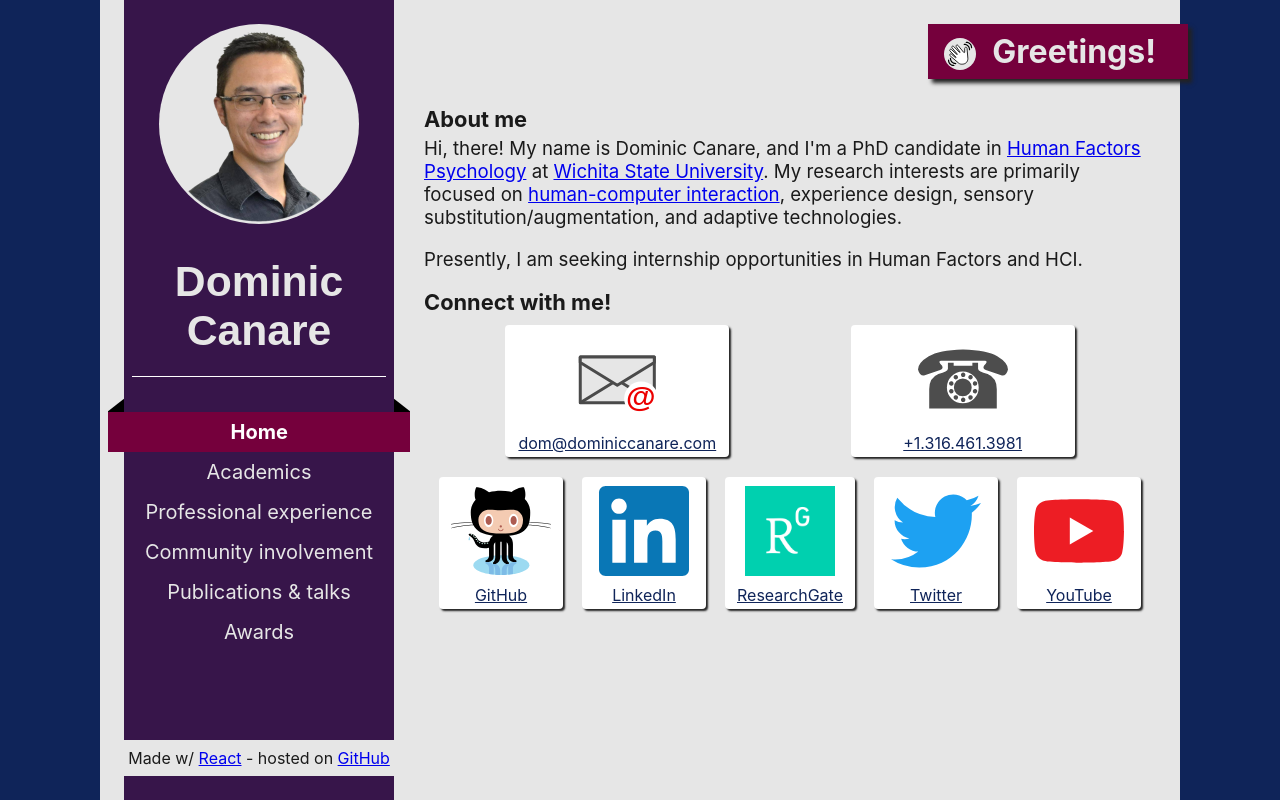
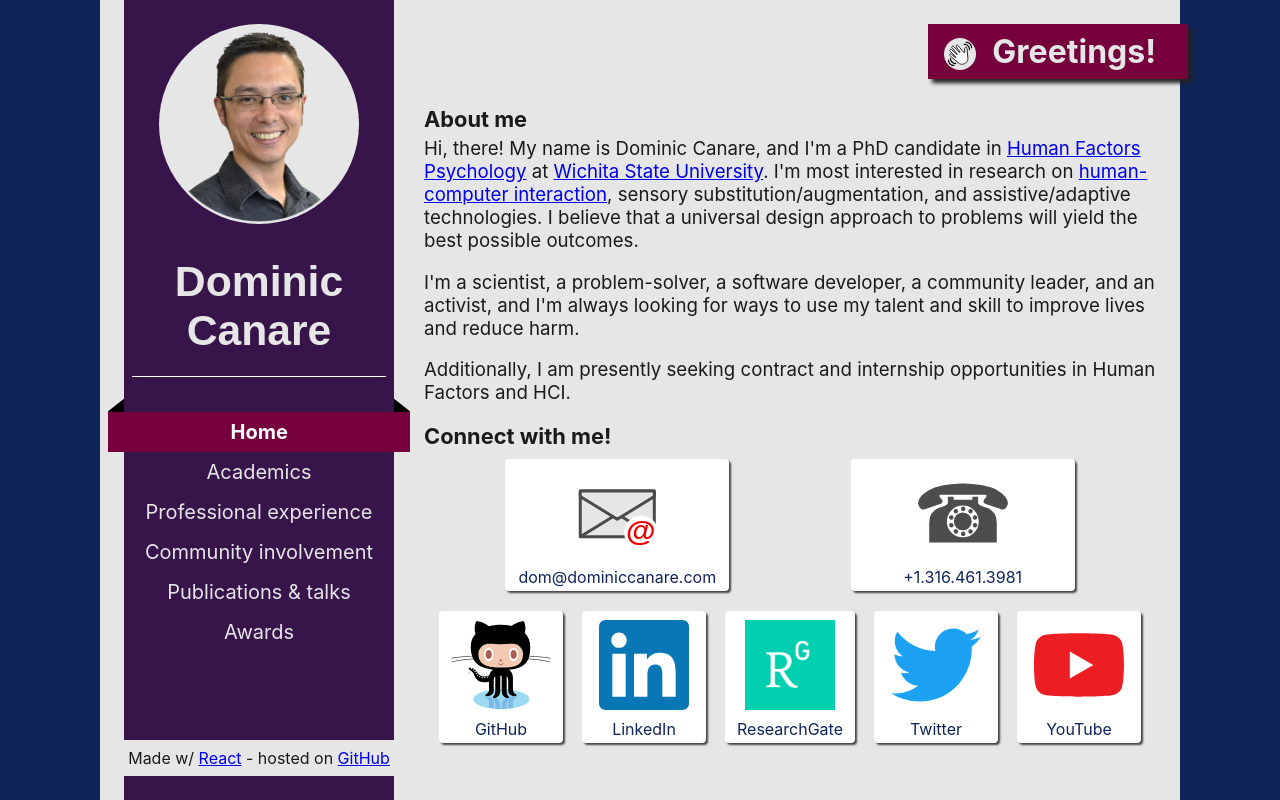
Before and after one commit to domstoppable/domstoppable.github.io, a React (Create React App) app: page / in a window 1280 px wide. Built offline with nearby package versions, Linux system fonts and the light colour scheme.

Commit message:
Add home intro + visual tweaks

```diff
--- a/src/pages/home.js
+++ b/src/pages/home.js
@@ -48,8 +48,9 @@ export default class Page extends Component {
 				<div className="content">
 					<img src={headshot} width="256" height="256" className="logo" alt="Dominic Canare headshot"/>
 					<h3>About me</h3>
-					<p>Hi, there! My name is Dominic Canare, and I'm a PhD candidate in <a href="https://en.wikipedia.org/wiki/Human_factors_and_ergonomics#Cognitive_ergonomics" target="_blank" rel="noopener noreferrer">Human Factors Psychology</a> at <a href="https://www.wichita.edu/academics/fairmount_college_of_liberal_arts_and_sciences/psychology/graduate/humanfactors/humanfactorsphd.php" target="_blank" rel="noopener noreferrer">Wichita State University</a>. My research interests are primarily focused on <a href="https://en.wikipedia.org/wiki/Human%E2%80%93computer_interaction" target="_blank" rel="noopener noreferrer">human-computer interaction</a>, experience design, sensory substitution/augmentation, and adaptive technologies.</p>
-					<p>Presently, I am seeking internship opportunities in Human Factors and HCI.</p>
+					<p>Hi, there! My name is Dominic Canare, and I'm a PhD candidate in <a href="https://en.wikipedia.org/wiki/Human_factors_and_ergonomics#Cognitive_ergonomics" target="_blank" rel="noopener noreferrer">Human Factors Psychology</a> at <a href="https://www.wichita.edu/academics/fairmount_college_of_liberal_arts_and_sciences/psychology/graduate/humanfactors/humanfactorsphd.php" target="_blank" rel="noopener noreferrer">Wichita State University</a>. I'm most interested in research on <a href="https://en.wikipedia.org/wiki/Human%E2%80%93computer_interaction" target="_blank" rel="noopener noreferrer">human-computer interaction</a>, sensory substitution/augmentation, and assistive/adaptive technologies. I believe that a universal design approach to problems will yield the best possible outcomes.</p>
+					<p>I'm a scientist, a problem-solver, a software developer, a community leader, and an activist, and I'm always looking for ways to use my talent and skill to improve lives and reduce harm.</p>
+					<p>Additionally, I am presently seeking contract and internship opportunities in Human Factors and HCI.</p>
 
 					<h3>Connect with me!</h3>
 					<div className="contact-blocks">
--- a/src/styles/home.css
+++ b/src/styles/home.css
@@ -14,7 +14,7 @@
 	font-size: 12pt;
 
 	padding: 0.25em 0.75em;
-	box-shadow: .125em .125em .125em #222;
+	box-shadow: .125em .125em .125em #444;
 }
 
 .contact-block:first-child,
@@ -31,6 +31,7 @@
 .contact-block,
 .contact-block a {
 	color: var(--theme-1);
+	text-decoration: none;
 }
 
 .contact-block img {
```
